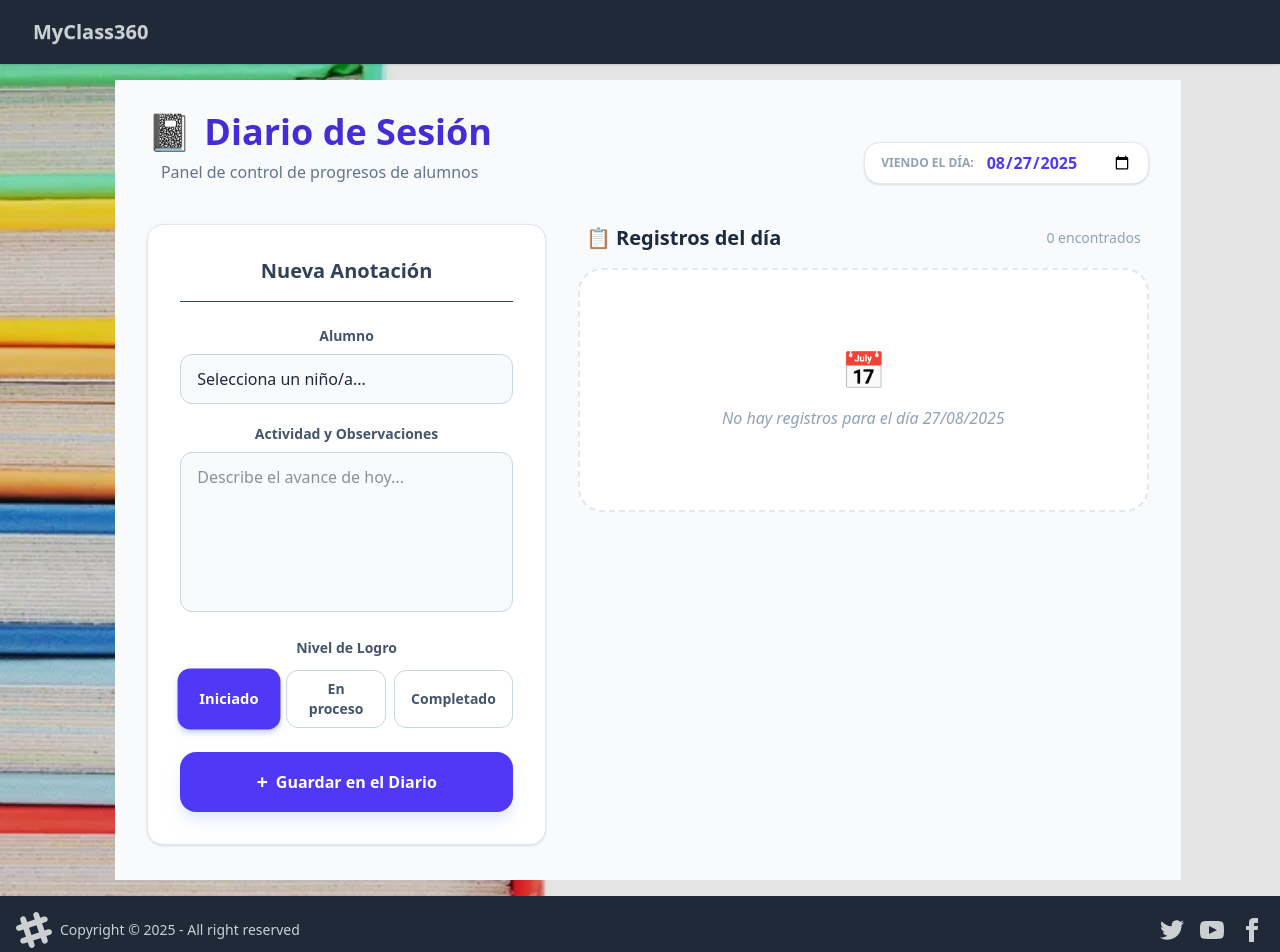
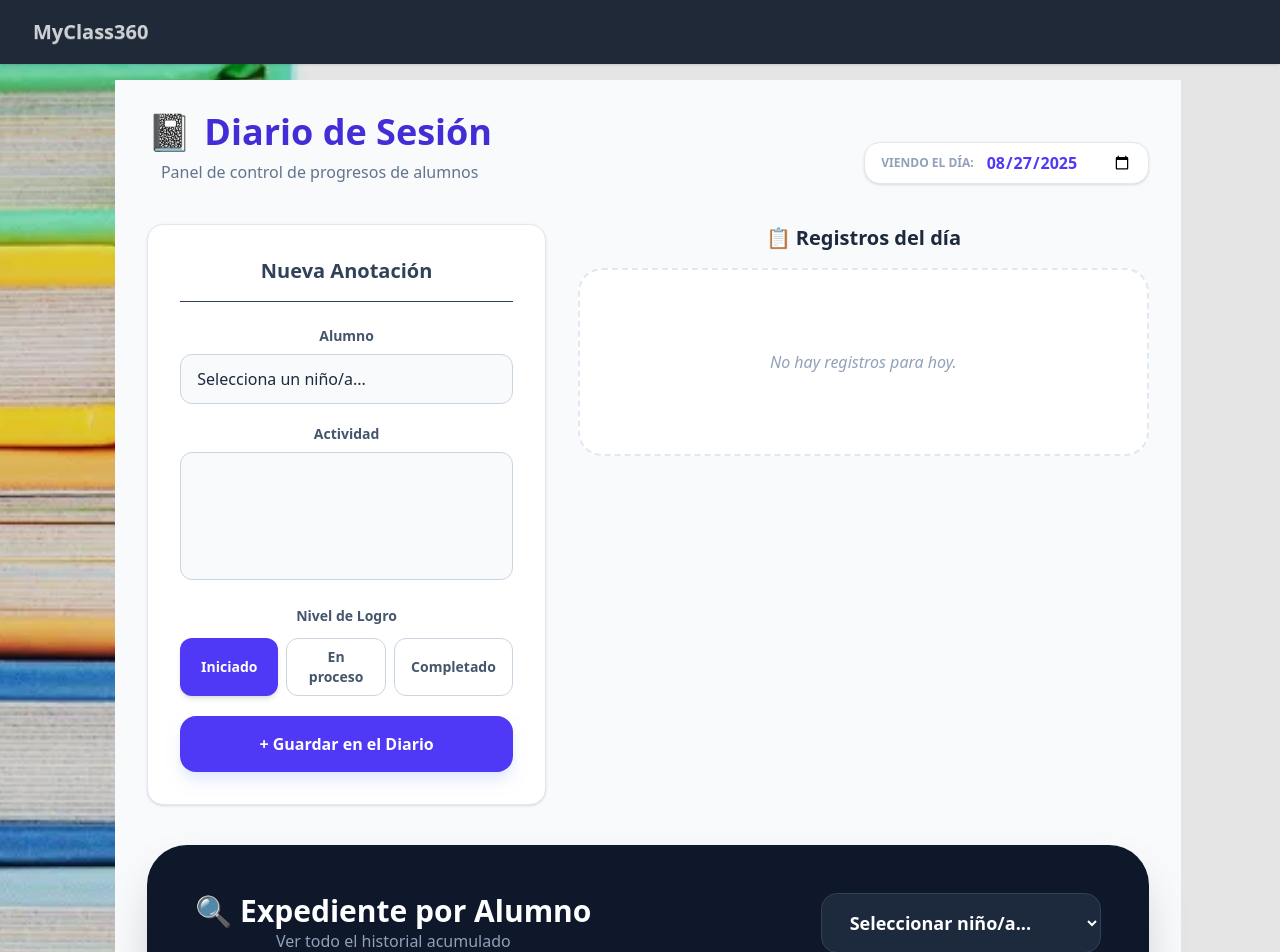
Before and after one commit to Sergiomsrs/MyClass360-AngularUI, an Angular app: page /class/registro in a window 1280 px wide. Shown: the top 952 px of the page. Built offline with nearby package versions, Linux system fonts and the light colour scheme.

Commit message:
feat: añadir filtrado por alumno en el diario de sesión y mejorar la estructura del código

```diff
--- a/src/app/resources/registro/registro.html
+++ b/src/app/resources/registro/registro.html
@@ -1,7 +1,7 @@
 <div class="min-h-screen bg-slate-50 p-4 md:p-8 font-sans text-slate-800">
-    <div class="max-w-7xl mx-auto">
+    <div class="max-w-7xl mx-auto space-y-10">
 
-        <header class="mb-10 flex flex-col md:flex-row md:items-end justify-between gap-4">
+        <header class="flex flex-col md:flex-row md:items-end justify-between gap-4">
             <div>
                 <h1 class="text-3xl md:text-4xl font-extrabold text-indigo-700 flex items-center gap-3">
                     <span>📓</span> Diario de Sesión
@@ -17,106 +17,70 @@
         </header>
 
         <div class="grid grid-cols-1 lg:grid-cols-12 gap-8 items-start">
-
             <section class="lg:col-span-5 lg:sticky lg:top-8">
                 <div class="bg-white rounded-2xl shadow-sm border border-slate-200 p-6 md:p-8">
                     <h3 class="text-xl font-bold mb-6 text-slate-700 border-b pb-4">Nueva Anotación</h3>
-
                     <div class="space-y-5">
                         <div>
                             <label class="block text-sm font-semibold text-slate-600 mb-2">Alumno</label>
                             <select [ngModel]="alumnoSeleccionado()" (ngModelChange)="alumnoSeleccionado.set($event)"
-                                class="w-full bg-slate-50 border border-slate-300 rounded-xl px-4 py-3 focus:ring-2 focus:ring-indigo-500 outline-none transition-all appearance-none">
+                                class="w-full bg-slate-50 border border-slate-300 rounded-xl px-4 py-3 outline-none focus:ring-2 focus:ring-indigo-500 appearance-none transition-all">
                                 <option value="">Selecciona un niño/a...</option>
                                 @for (nino of alumnos; track nino) {
                                 <option [value]="nino">{{ nino }}</option>
                                 }
                             </select>
                         </div>
-
                         <div>
-                            <label class="block text-sm font-semibold text-slate-600 mb-2">Actividad y
-                                Observaciones</label>
+                            <label class="block text-sm font-semibold text-slate-600 mb-2">Actividad</label>
                             <textarea [ngModel]="trabajoRealizado()" (ngModelChange)="trabajoRealizado.set($event)"
-                                placeholder="Describe el avance de hoy..."
-                                class="w-full bg-slate-50 border border-slate-300 rounded-xl px-4 py-3 h-40 focus:ring-2 focus:ring-indigo-500 outline-none transition-all resize-none"></textarea>
+                                class="w-full bg-slate-50 border border-slate-300 rounded-xl px-4 py-3 h-32 outline-none focus:ring-2 focus:ring-indigo-500 resize-none transition-all"></textarea>
                         </div>
-
                         <div>
                             <label class="block text-sm font-semibold text-slate-600 mb-3">Nivel de Logro</label>
                             <div class="flex flex-wrap gap-2">
                                 @for (estado of ['Iniciado', 'En proceso', 'Completado']; track estado) {
                                 <button (click)="progresoSeleccionado.set(estado)" [class]="progresoSeleccionado() === estado
-                                        ? 'bg-indigo-600 text-white shadow-md shadow-indigo-200 scale-105'
-                                        : 'bg-white text-slate-600 border border-slate-300 hover:bg-slate-50'"
+                                        ? 'bg-indigo-600 text-white shadow-md'
+                                        : 'bg-white text-slate-600 border border-slate-300'"
                                     class="flex-1 px-4 py-2 rounded-xl text-sm font-bold transition-all">
                                     {{ estado }}
                                 </button>
                                 }
                             </div>
                         </div>
-
                         <button (click)="agregarEntrada()"
-                            class="w-full bg-indigo-600 hover:bg-indigo-700 text-white font-bold py-4 rounded-2xl transition-all shadow-lg shadow-indigo-100 flex items-center justify-center gap-2 mt-6 active:scale-95">
-                            <span class="text-xl">+</span> Guardar en el Diario
+                            class="w-full bg-indigo-600 text-white font-bold py-4 rounded-2xl shadow-lg shadow-indigo-100 hover:bg-indigo-700 active:scale-95 transition-all">
+                            + Guardar en el Diario
                         </button>
                     </div>
                 </div>
             </section>
 
             <section class="lg:col-span-7 space-y-4">
-                <div class="flex items-center justify-between mb-4 px-2">
-                    <h3 class="text-xl font-bold text-slate-800 flex items-center gap-2">
-                        📋 Registros del día
-                    </h3>
-                    <span class="text-sm font-medium text-slate-400">{{ diarioFiltrado().length }} encontrados</span>
-                </div>
-
+                <h3 class="text-xl font-bold text-slate-800 px-2">📋 Registros del día</h3>
                 @if (diarioFiltrado().length === 0) {
-                <div class="text-center py-20 bg-white rounded-3xl border-2 border-dashed border-slate-200">
-                    <div class="text-4xl mb-4">📅</div>
-                    <p class="text-slate-400 italic text-balance">No hay registros para el día {{ fechaSeleccionada() |
-                        date:'dd/MM/yyyy' }}</p>
+                <div
+                    class="text-center py-20 bg-white rounded-3xl border-2 border-dashed border-slate-200 text-slate-400 italic">
+                    No hay registros para hoy.
                 </div>
                 } @else {
-                <div class="grid grid-cols-1 gap-4">
+                <div class="space-y-4">
                     @for (item of diarioFiltrado(); track item.fecha) {
-                    <div
-                        class="bg-white p-6 rounded-2xl border border-slate-200 shadow-sm hover:shadow-md transition-all relative overflow-hidden group">
-                        <div [class]="{
-                                'bg-amber-400': item.progreso === 'Iniciado',
-                                'bg-blue-400': item.progreso === 'En proceso',
-                                'bg-emerald-400': item.progreso === 'Completado'
-                                }" class="absolute left-0 top-0 bottom-0 w-2">
+                    <div class="bg-white p-6 rounded-2xl border border-slate-200 shadow-sm relative group">
+                        <div [class]="{'bg-amber-400': item.progreso === 'Iniciado', 'bg-blue-400': item.progreso === 'En proceso', 'bg-emerald-400': item.progreso === 'Completado'}"
+                            class="absolute left-0 top-0 bottom-0 w-2"></div>
+                        <button (click)="borrarEntrada(item)"
+                            class="absolute top-4 right-4 opacity-0 group-hover:opacity-100 text-slate-300 hover:text-red-500 transition-all">🗑️</button>
+                        <div class="flex justify-between items-start mb-3">
+                            <h4 class="font-black text-xl text-slate-900">{{ item.alumno }}</h4>
+                            <span class="text-xs font-bold text-indigo-500 bg-indigo-50 px-3 py-1 rounded-full">{{
+                                item.fecha | date:'HH:mm' }}</span>
                         </div>
-
-                        <button (click)="borrarEntrada(item)"
-                            class="absolute top-4 right-4 opacity-0 group-hover:opacity-100 text-slate-300 hover:text-red-500 transition-all">
-                            🗑️
-                        </button>
-
-                        <div class="flex justify-between items-start mb-3">
-                            <div>
-                                <h4 class="font-black text-xl text-slate-900">{{ item.alumno }}</h4>
-                                <span class="text-[10px] uppercase tracking-widest font-bold text-slate-400">Registro de
-                                    sesión</span>
-                            </div>
-                            <span class="text-xs font-bold text-indigo-500 bg-indigo-50 px-3 py-1 rounded-full">
-                                {{ item.fecha | date:'HH:mm' }}
-                            </span>
-                        </div>
-
-                        <p
-                            class="text-slate-600 text-base leading-relaxed mb-4 bg-slate-50 p-4 rounded-xl border border-slate-100">
-                            {{ item.trabajo }}
-                        </p>
-
-                        <span [class]="{
-                                'text-amber-700 bg-amber-100': item.progreso === 'Iniciado',
-                                'text-blue-700 bg-blue-100': item.progreso === 'En proceso',
-                                'text-emerald-700 bg-emerald-100': item.progreso === 'Completado'
-                                }"
-                            class="text-xs uppercase tracking-wider font-black px-3 py-1 rounded-lg inline-block">
+                        <p class="text-slate-600 bg-slate-50 p-4 rounded-xl border border-slate-100 mb-4">{{
+                            item.trabajo }}</p>
+                        <span class="text-xs uppercase font-black px-3 py-1 rounded-lg inline-block"
+                            [ngClass]="{'bg-amber-100 text-amber-700': item.progreso === 'Iniciado', 'bg-blue-100 text-blue-700': item.progreso === 'En proceso', 'bg-emerald-100 text-emerald-700': item.progreso === 'Completado'}">
                             {{ item.progreso }}
                         </span>
                     </div>
@@ -125,5 +89,42 @@
                 }
             </section>
         </div>
+
+        <section class="bg-slate-900 rounded-[2.5rem] p-8 md:p-12 text-white shadow-2xl">
+            <div class="flex flex-col md:flex-row md:items-center justify-between mb-8 gap-6">
+                <div>
+                    <h2 class="text-3xl font-black">🔍 Expediente por Alumno</h2>
+                    <p class="text-slate-400">Ver todo el historial acumulado</p>
+                </div>
+                <select [ngModel]="filtroAlumno()" (ngModelChange)="filtroAlumno.set($event)"
+                    class="bg-slate-800 border border-slate-700 text-white rounded-2xl px-6 py-4 outline-none focus:ring-2 focus:ring-indigo-500 text-lg font-bold min-w-[280px]">
+                    <option value="">Seleccionar niño/a...</option>
+                    @for (nino of alumnos; track nino) {
+                    <option [value]="nino">{{ nino }}</option>
+                    }
+                </select>
+            </div>
+
+            @if (filtroAlumno()) {
+            <div class="grid grid-cols-1 md:grid-cols-2 gap-4">
+                @for (h of historialPorAlumno(); track h.fecha) {
+                <div class="bg-slate-800 p-6 rounded-3xl border border-slate-700">
+                    <div class="flex justify-between items-center mb-4">
+                        <span class="text-xs font-bold text-slate-400">{{ h.fecha | date:'dd/MM/yyyy - HH:mm' }}</span>
+                        <span class="text-[10px] uppercase font-black px-2 py-1 rounded bg-slate-700">{{ h.progreso
+                            }}</span>
+                    </div>
+                    <p class="text-slate-200">{{ h.trabajo }}</p>
+                </div>
+                } @empty {
+                <p class="text-slate-500 italic col-span-2">No hay registros históricos para este alumno.</p>
+                }
+            </div>
+            } @else {
+            <div class="text-center py-10 border-2 border-dashed border-slate-700 rounded-3xl text-slate-500">
+                Selecciona un alumno para ver sus entradas pendientes y realizadas.
+            </div>
+            }
+        </section>
     </div>
 </div>
--- a/src/app/resources/registro/registro.ts
+++ b/src/app/resources/registro/registro.ts
@@ -1,4 +1,4 @@
-import { Component, signal, computed, effect } from '@angular/core'; // Añadimos computed y effect
+import { Component, signal, computed, effect } from '@angular/core';
 import { FormsModule } from '@angular/forms';
 import { CommonModule } from '@angular/common';
 
@@ -11,30 +11,35 @@ import { CommonModule } from '@angular/common';
 export class Registro {
   alumnos = ['Leo', 'Sofía', 'Martín', 'Elena', 'Hugo'];
 
-  // Signals del formulario
   alumnoSeleccionado = signal('');
   trabajoRealizado = signal('');
   progresoSeleccionado = signal('Iniciado');
-
-  // Nueva Signal para la fecha (por defecto hoy en formato YYYY-MM-DD)
   fechaSeleccionada = signal(new Date().toISOString().split('T')[0]);
 
-  // Diario principal con persistencia
+  // NUEVO: Para la vista por niño
+  filtroAlumno = signal('');
+
   diario = signal<any[]>(this.cargarLocalStorage());
 
   constructor() {
-    // Cada vez que 'diario' cambie, guardamos en LocalStorage automáticamente
     effect(() => {
       localStorage.setItem('diario_clase', JSON.stringify(this.diario()));
     });
   }
 
-  // Filtrar el diario para mostrar solo lo de la fecha elegida
+  // 1. Filtrado por Día (el que ya usas arriba)
   diarioFiltrado = computed(() => {
     return this.diario().filter(item => {
-      const fechaItem = new Date(item.fecha).toISOString().split('T')[0];
-      return fechaItem === this.fechaSeleccionada();
+      const fechaDoc = new Date(item.fecha).toISOString().split('T')[0];
+      return fechaDoc === this.fechaSeleccionada();
     });
+  });
+
+  // 2. NUEVO: Filtrado por Niño (Historial completo del alumno)
+  historialPorAlumno = computed(() => {
+    const busqueda = this.filtroAlumno();
+    if (!busqueda) return [];
+    return this.diario().filter(item => item.alumno === busqueda);
   });
 
   private cargarLocalStorage() {
@@ -45,7 +50,6 @@ export class Registro {
   agregarEntrada() {
     if (!this.alumnoSeleccionado() || !this.trabajoRealizado()) return;
 
-    // Creamos la fecha combinando el día elegido con la hora actual
     const ahora = new Date();
     const [year, month, day] = this.fechaSeleccionada().split('-').map(Number);
     const fechaRegistro = new Date(year, month - 1, day, ahora.getHours(), ahora.getMinutes());
@@ -60,9 +64,9 @@ export class Registro {
     this.trabajoRealizado.set('');
   }
 
-  borrarEntrada(indexGlobal: any) {
+  borrarEntrada(itemABorrar: any) {
     if (confirm('¿Seguro que quieres borrar esta nota?')) {
-      this.diario.update(actual => actual.filter(item => item !== indexGlobal));
+      this.diario.update(actual => actual.filter(item => item !== itemABorrar));
     }
   }
 }
```
